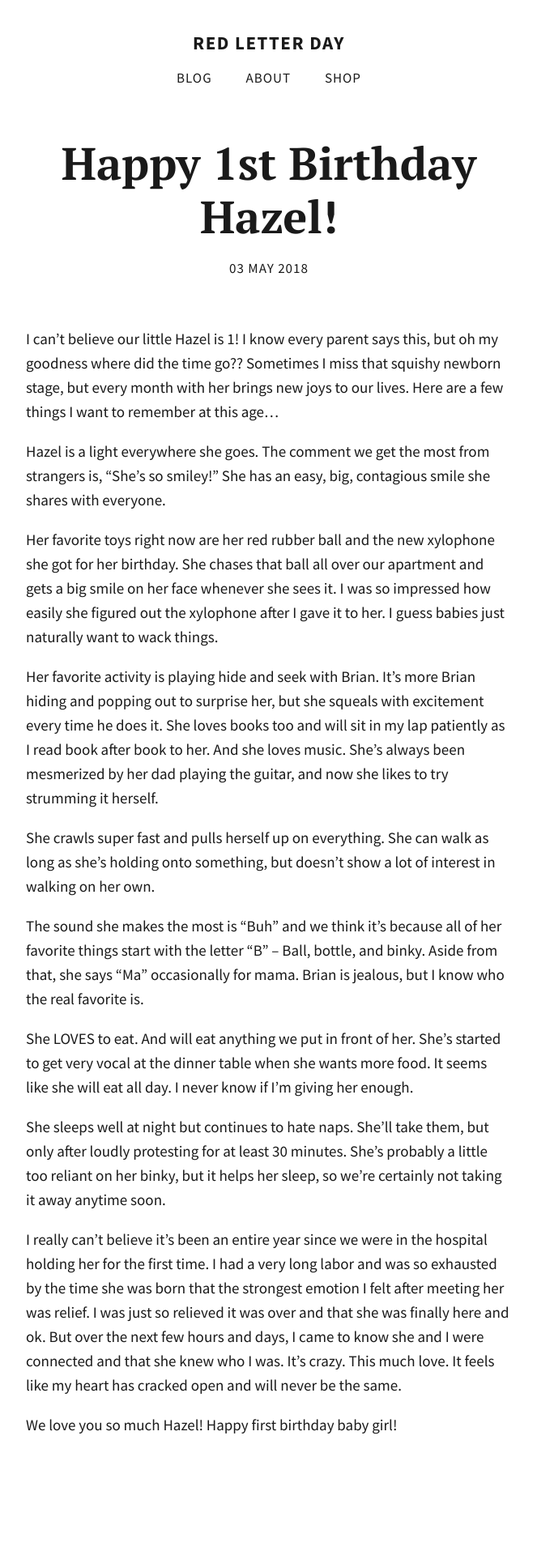
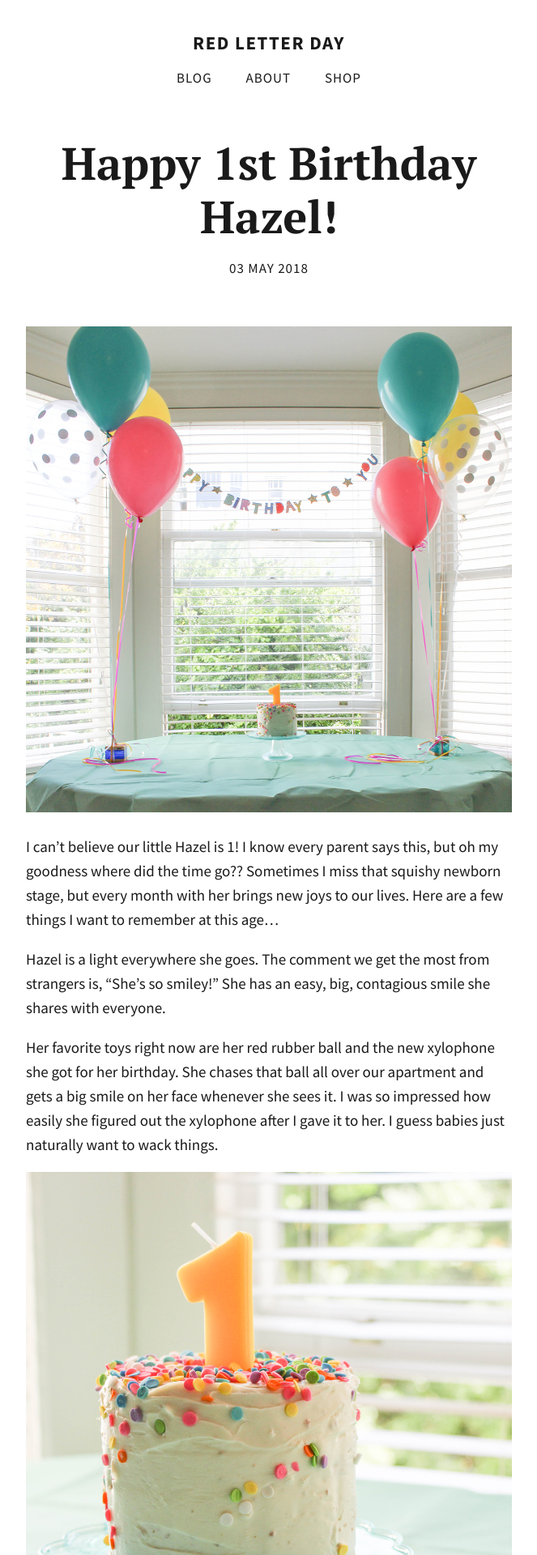
Before and after one commit to totiffany/totiffany.github.io, a Jekyll site: the page built from _posts/2018-05-03-Happy-1st-Birthday-Hazel!.md, in a window 1280 px wide. Shown: the top 1920 px of the page at 81% size, without its empty margins (308-971 px from the left). Built offline with Jekyll 4.4.1, drawn with Linux system fonts in a browser that asks for light colours; our own code applies the rules of GitHub Pages for plain Markdown files; comment, search, counter and statistics services are not loaded; before the commit the page ends 1869 px from its top, so only the background shows below that.

Commit message:
Update 2018-05-03-Happy-1st-Birthday-Hazel!.md

```diff
--- a/_posts/2018-05-03-Happy-1st-Birthday-Hazel!.md
+++ b/_posts/2018-05-03-Happy-1st-Birthday-Hazel!.md
@@ -6,19 +6,27 @@ description: >-
   stage, but every month with her brings new joys to our lives. Here are a few
   things I want to remember at this age...
 ---
+![hazel-birthday-1.jpg]({{site.baseurl}}/img/hazel-birthday-1.jpg)
+
 I can't believe our little Hazel is 1! I know every parent says this, but oh my goodness where did the time go?? Sometimes I miss that squishy newborn stage, but every month with her brings new joys to our lives. Here are a few things I want to remember at this age...
 
 Hazel is a light everywhere she goes. The comment we get the most from strangers is, "She's so smiley!" She has an easy, big, contagious smile she shares with everyone.
 
 Her favorite toys right now are her red rubber ball and the new xylophone she got for her birthday. She chases that ball all over our apartment and gets a big smile on her face whenever she sees it. I was so impressed how easily she figured out the xylophone after I gave it to her. I guess babies just naturally want to wack things.
 
+![hazel-birthday-2.jpg]({{site.baseurl}}/img/hazel-birthday-2.jpg)
+
 Her favorite activity is playing hide and seek with Brian. It's more Brian hiding and popping out to surprise her, but she squeals with excitement every time he does it. She loves books too and will sit in my lap patiently as I read book after book to her. And she loves music. She's always been mesmerized by her dad playing the guitar, and now she likes to try strumming it herself.
 
 She crawls super fast and pulls herself up on everything. She can walk as long as she's holding onto something, but doesn't show a lot of interest in walking on her own.
 
+![hazel-birthday-3.jpg]({{site.baseurl}}/img/hazel-birthday-3.jpg)
+
 The sound she makes the most is "Buh" and we think it's because all of her favorite things start with the letter "B" – Ball, bottle, and binky. Aside from that, she says "Ma" occasionally for mama. Brian is jealous, but I know who the real favorite is.
 
 She LOVES to eat. And will eat anything we put in front of her. She's started to get very vocal at the dinner table when she wants more food. It seems like she will eat all day. I never know if I'm giving her enough.
+
+![hazel-birthday-4.jpg]({{site.baseurl}}/img/hazel-birthday-4.jpg)
 
 She sleeps well at night but continues to hate naps. She'll take them, but only after loudly protesting for at least 30 minutes. She's probably a little too reliant on her binky, but it helps her sleep, so we're certainly not taking it away anytime soon.
 
```
